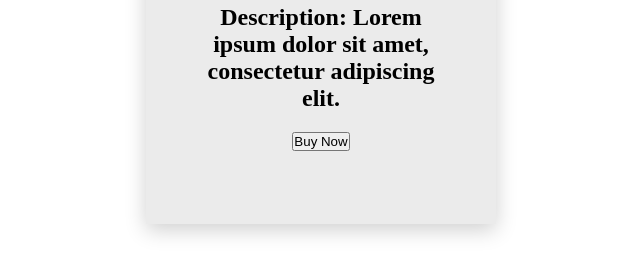
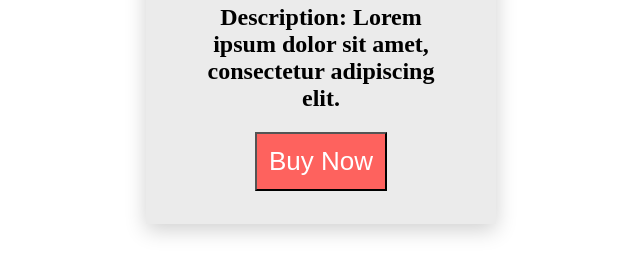
Before and after one commit to acciojob/pricing-card-madhab-tripathy, a website: page main.html in a window 1280 px wide. Shown: the part 374-650 px from the top of the page, without its empty margins (319-959 px from the left). Drawn offline with Linux system fonts and the light colour scheme.

Commit message:
created a submission

```diff
--- a/script.js
+++ b/script.js
@@ -1 +1 @@
-//your JS code here. If required.
+	//your JS code here. If required.
--- a/styles.css
+++ b/styles.css
@@ -33,6 +33,14 @@ h1{
 .card .card-button{
 	margin-top:20px;
 }
-.card-button{
+.card-button button{
+	padding:12px;
+	font-size:26px;
+	color:#fff;
+	background-color:#fe625e;
+bo
 
+
+
+	border-radius:16px
 }
```
